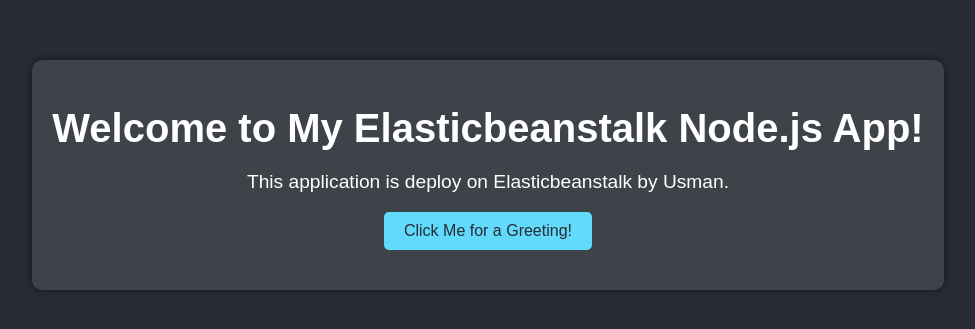
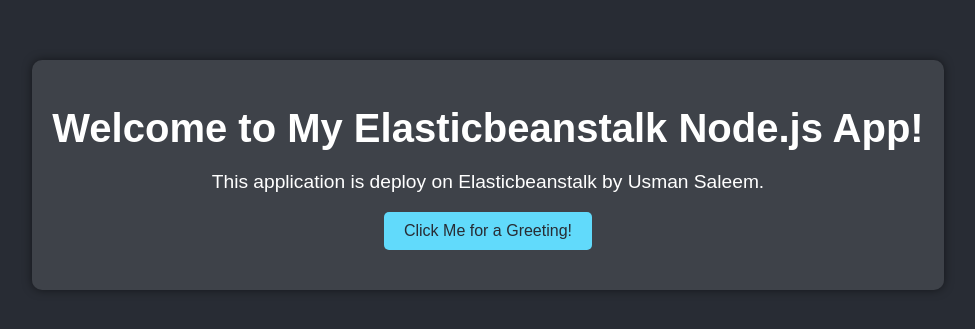
Before and after one commit to ug-devops/ecs-node-app, a website: page public/index.html in a window 1280 px wide. Shown: the part 225-554 px from the top of the page, without its empty margins (152-1127 px from the left). Drawn offline with Linux system fonts and the light colour scheme.

```diff
--- a/public/index.html
+++ b/public/index.html
@@ -10,7 +10,7 @@
 <body>
     <div class="container">
         <h1>Welcome to My Elasticbeanstalk Node.js App!</h1>
-        <p>This application is deploy on Elasticbeanstalk by Usman.</p>
+        <p>This application is deploy on Elasticbeanstalk by Usman Saleem.</p>
         <button id="greetButton">Click Me for a Greeting!</button>
         <p id="greetingMessage"></p>
     </div>
```
